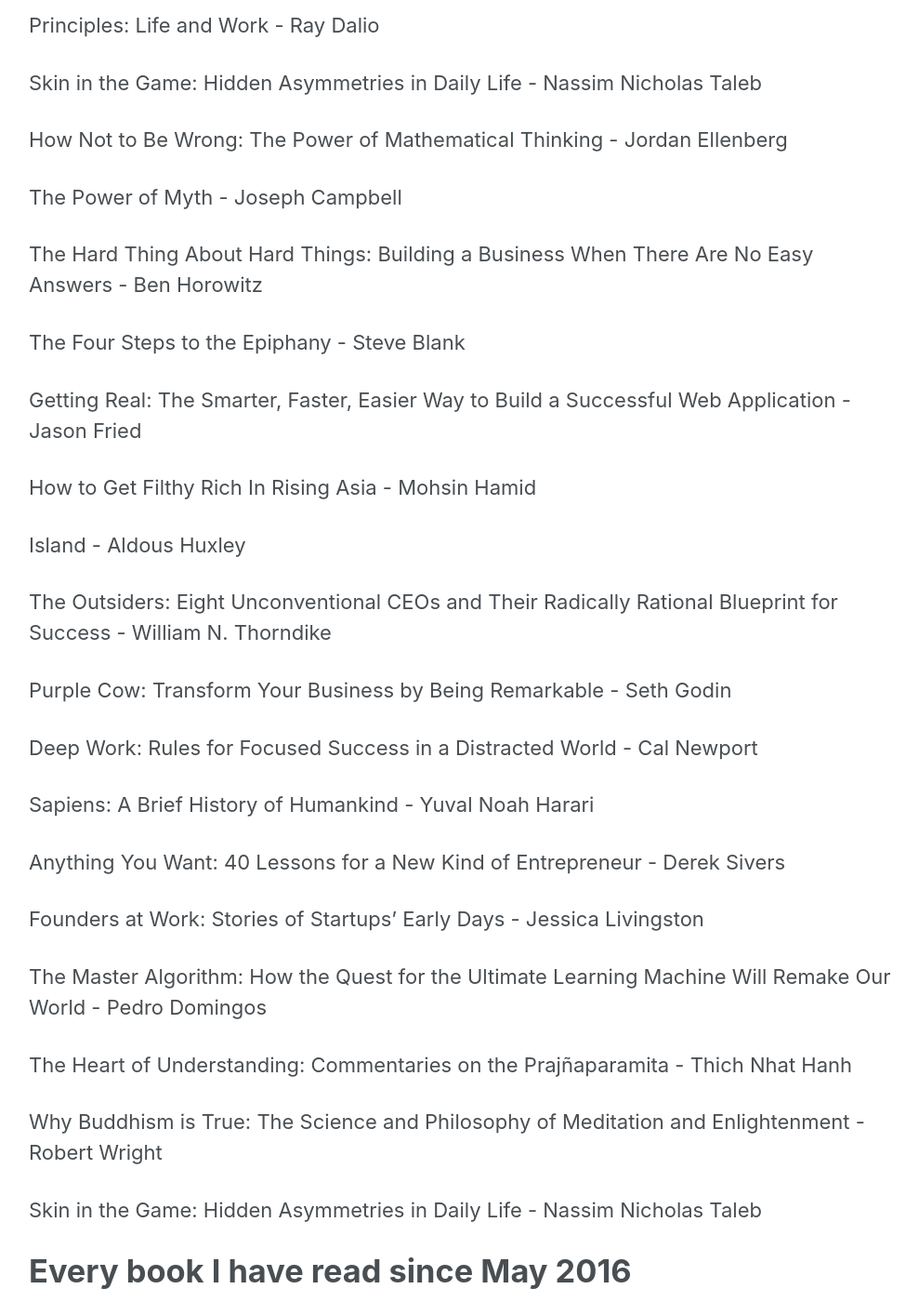
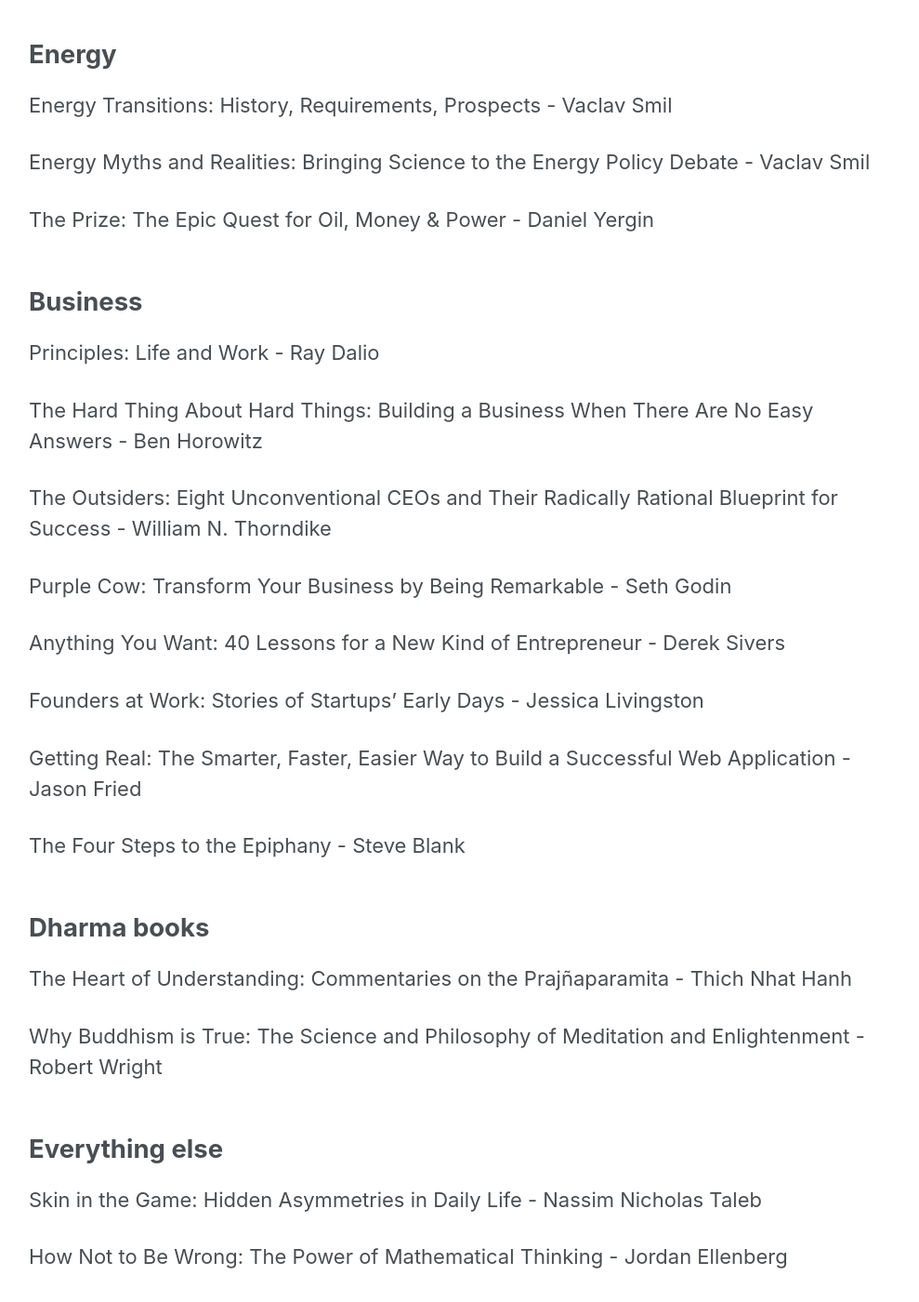
Before and after one commit to ADGEfficiency/adgefficiency.github.io, a Jekyll site: the page built from _pages/reading_list.md, in a window 1280 px wide and 1400 px high, scrolled down 880 px. Shown: the whole window at 93% size, without its empty margins (291-1280 px from the left). Built offline with Jekyll 4.4.1, drawn with Linux system fonts in a browser that asks for light colours; nearby versions of some CDN libraries; some of the changed lines change nothing that is shown; some of the changed text lies outside the part shown.

Commit message:
drafting

```diff
--- a/_pages/reading_list.md
+++ b/_pages/reading_list.md
@@ -8,7 +8,7 @@
 
 # An arbitrary list of books
 
-### Data & machine learning
+## Data & machine learning
 
 For reinforcement learning - [Sutton & Barto - Reinforcement Learning: An Introduction - 2nd Edition (in progress)](http://people.inf.elte.hu/lorincz/Files/RL_2006/SuttonBook.pdf)
 
@@ -16,7 +16,15 @@
 
 For everything else (linear models, random forests etc) - [Elements of Staistical Learning - Trevor Hastie, Robert Tibshirani and Jerome Friedman](https://web.stanford.edu/~hastie/Papers/ESLII.pdf)
 
-### Energy
+The Master Algorithm: How the Quest for the Ultimate Learning Machine Will Remake Our World - Pedro Domingos
+
+## Python
+
+Fluent Python - Luciano Ramalho
+
+Effective Python: 59 Specific Ways to Write Better Python - Brett Slatkin
+
+## Energy
 
 Energy Transitions: History, Requirements, Prospects - Vaclav Smil
 
@@ -24,9 +32,31 @@
 
 The Prize: The Epic Quest for Oil, Money & Power - Daniel Yergin
 
-### Misc
+## Business
 
 Principles: Life and Work - Ray Dalio
+
+The Hard Thing About Hard Things: Building a Business When There Are No Easy Answers - Ben Horowitz
+
+The Outsiders: Eight Unconventional CEOs and Their Radically Rational Blueprint for Success - William N. Thorndike
+
+Purple Cow: Transform Your Business by Being Remarkable - Seth Godin
+
+Anything You Want: 40 Lessons for a New Kind of Entrepreneur - Derek Sivers
+
+Founders at Work: Stories of Startups' Early Days - Jessica Livingston
+
+Getting Real: The Smarter, Faster, Easier Way to Build a Successful Web Application - Jason Fried
+
+The Four Steps to the Epiphany - Steve Blank
+
+## Dharma books
+
+The Heart of Understanding: Commentaries on the Prajñaparamita - Thich Nhat Hanh
+
+Why Buddhism is True: The Science and Philosophy of Meditation and Enlightenment - Robert Wright
+
+## Everything else
 
 Skin in the Game: Hidden Asymmetries in Daily Life - Nassim Nicholas Taleb
 
@@ -34,35 +64,13 @@
 
 The Power of Myth - Joseph Campbell
 
-The Hard Thing About Hard Things: Building a Business When There Are No Easy Answers - Ben Horowitz
-
-The Four Steps to the Epiphany - Steve Blank
-
-Getting Real: The Smarter, Faster, Easier Way to Build a Successful Web Application - Jason Fried
-
 How to Get Filthy Rich In Rising Asia - Mohsin Hamid
 
 Island - Aldous Huxley
 
-The Outsiders: Eight Unconventional CEOs and Their Radically Rational Blueprint for Success - William N. Thorndike
-
-Purple Cow: Transform Your Business by Being Remarkable - Seth Godin
-
 Deep Work: Rules for Focused Success in a Distracted World - Cal Newport
 
 Sapiens: A Brief History of Humankind -  Yuval Noah Harari
-
-Anything You Want: 40 Lessons for a New Kind of Entrepreneur - Derek Sivers
-
-Founders at Work: Stories of Startups' Early Days - Jessica Livingston
-
-The Master Algorithm: How the Quest for the Ultimate Learning Machine Will Remake Our World - Pedro Domingos
-
-The Heart of Understanding: Commentaries on the Prajñaparamita - Thich Nhat Hanh
-
-Why Buddhism is True: The Science and Philosophy of Meditation and Enlightenment - Robert Wright
-
-Skin in the Game: Hidden Asymmetries in Daily Life - Nassim Nicholas Taleb
 
 # Every book I have read since May 2016
 
@@ -327,3 +335,7 @@
 ### 107 - Letters from a Stoic: Epistulae Morales Ad Lucilium - Seneca
 
 ### 108 - Benjamin Franklin: An American Life - Walter Isaacson
+
+### 109 - Fluent Python - Luciano Ramalho
+
+### 110 - Effective Python: 59 Specific Ways to Write Better Python - Brett Slatkin
```
